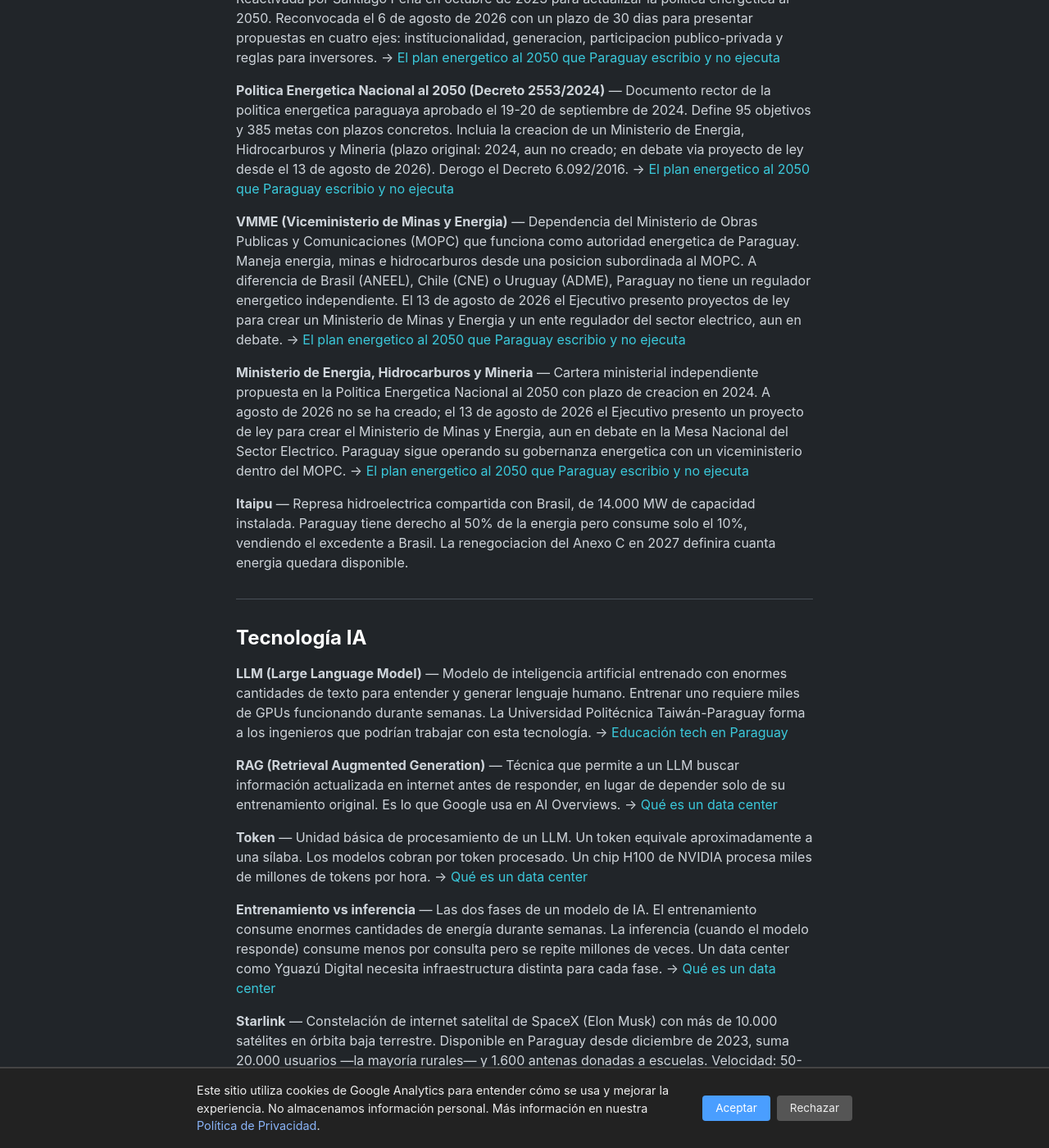
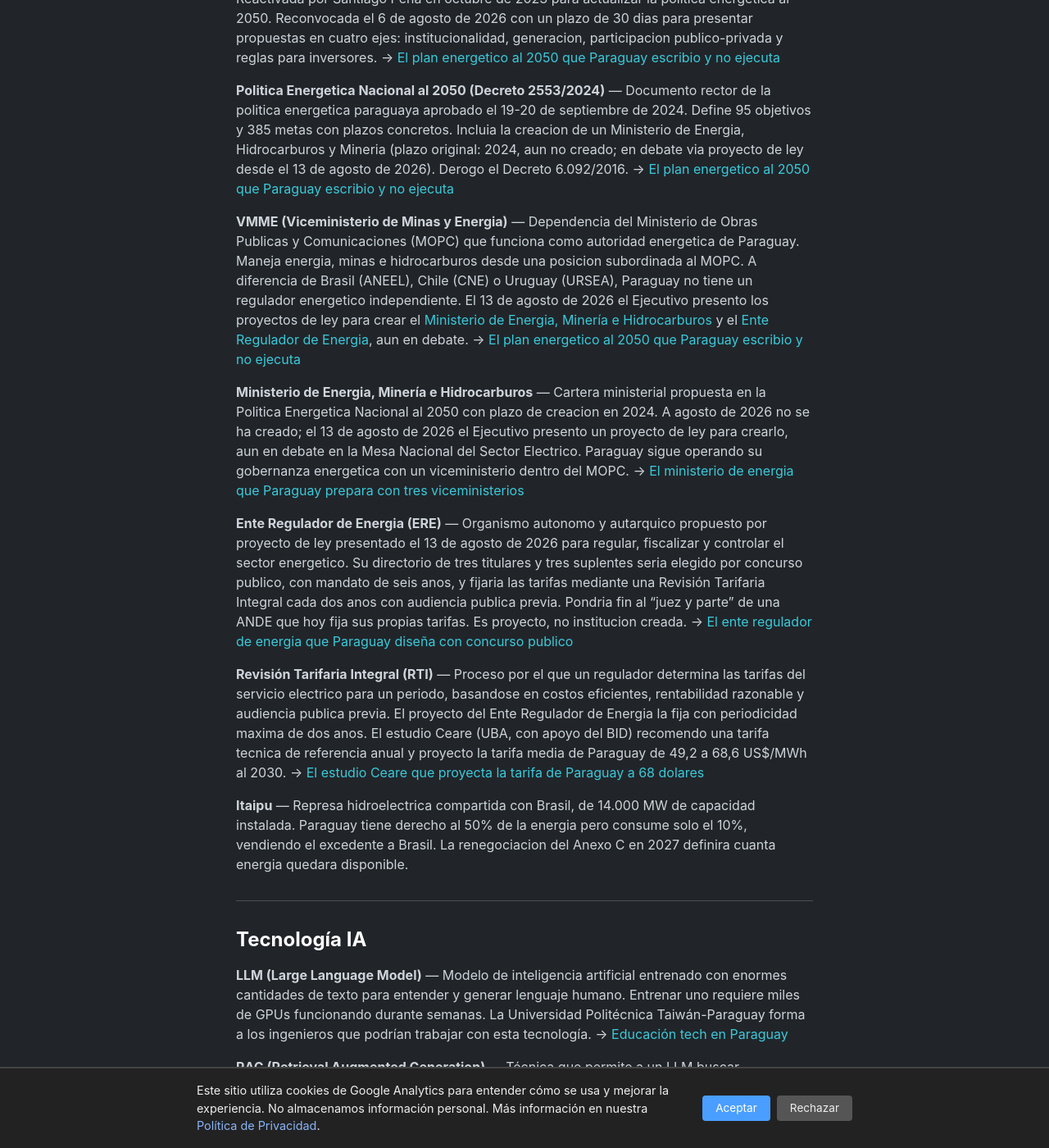
Before and after one commit to miravosqueinteresante/muchotexto.net, a Jekyll site: the page built from glosario.markdown, in a window 1280 px wide and 1400 px high, scrolled down 2375 px. Shown: the whole window at 82% size. Built offline with Jekyll 4.4.1, drawn with Linux system fonts in a browser that asks for light colours; some of the changed text lies outside the part shown.

Commit message:
Actualizar observatorio con estudio Ceare: cronologia (punto 04 agenda), glosario (ERE, RTI, Ministerio), regulacion (nombre oficial)

```diff
--- a/cronologia.markdown
+++ b/cronologia.markdown
@@ -87,7 +87,7 @@
 - **Julio 2026** — La [Identidad Electrónica supera 1.5M de usuarios](/articulos/2026/07/16/gobierno-digital-paraguay/) (~30% de adultos).
 - **27 Julio 2026** — Renuncia Félix Sosa, presidente de ANDE, por negarse a aplicar decretos de extensión tarifaria. [Miguel Báez asume como nuevo titular](/articulos/2026/08/12/mesa-energetica-pen-2050-paraguay/).
 - **6 Agosto 2026** — Santiago Peña [reconvoca la Mesa Energética Nacional](/articulos/2026/08/12/mesa-energetica-pen-2050-paraguay/) y da 30 días para propuestas en 4 ejes: institucionalidad, grandes proyectos de generación, mesa público-privada y reglas para inversores.
-- **13 Agosto 2026** — El Ejecutivo presenta **dos proyectos de ley** en la primera reunión de la Mesa Nacional del Sector Eléctrico: la [creación del Ministerio de Energía, Minería e Hidrocarburos](/articulos/2026/08/19/ministerio-energia-mineria-hidrocarburos/) y del [Ente Regulador de Energía](/articulos/2026/08/19/ente-regulador-energia/). El [documento base es la propuesta de modernización de la consultora PSR](/articulos/2026/08/19/modelo-institucional-psr-sector-electrico/). Textos a disposición pública para análisis. No son instituciones creadas, sino proyectos en debate.
+- **13 Agosto 2026** — El Ejecutivo presenta **dos proyectos de ley** en la primera reunión de la Mesa Nacional del Sector Eléctrico: la [creación del Ministerio de Energía, Minería e Hidrocarburos](/articulos/2026/08/19/ministerio-energia-mineria-hidrocarburos/) y del [Ente Regulador de Energía](/articulos/2026/08/19/ente-regulador-energia/). El [documento base es la propuesta de modernización de la consultora PSR](/articulos/2026/08/19/modelo-institucional-psr-sector-electrico/), y el [estudio Ceare sobre la tarifa](/articulos/2026/08/20/estudio-ceare-tarifa-paraguay/) fue el punto 04 de la agenda. Textos a disposición pública para análisis. No son instituciones creadas, sino proyectos en debate.
 - **Julio 2026** — Paraguay alcanza [480+ trámites digitales](/articulos/2026/07/16/gobierno-digital-paraguay/), cédula y licencia de conducir digitales disponibles.
 - **Julio 2026** — [Starlink alcanza ~20.000 usuarios](/articulos/2026/07/15/starlink-paraguay-conectividad/) en Paraguay.
 - **10 Julio 2026** — [Declaración conjunta EE.UU.-Paraguay](/articulos/2026/07/17/ciberseguridad-paraguay/) denunciando operaciones cibernéticas chinas contra el gobierno paraguayo.
--- a/glosario.markdown
+++ b/glosario.markdown
@@ -62,11 +62,17 @@
 **Politica Energetica Nacional al 2050 (Decreto 2553/2024)** — Documento rector de la politica energetica paraguaya aprobado el 19-20 de septiembre de 2024. Define 95 objetivos y 385 metas con plazos concretos. Incluia la creacion de un Ministerio de Energia, Hidrocarburos y Mineria (plazo original: 2024, aun no creado; en debate via proyecto de ley desde el 13 de agosto de 2026). Derogo el Decreto 6.092/2016.
 → [El plan energetico al 2050 que Paraguay escribio y no ejecuta](/articulos/2026/08/12/mesa-energetica-pen-2050-paraguay/)
 
-**VMME (Viceministerio de Minas y Energia)** — Dependencia del Ministerio de Obras Publicas y Comunicaciones (MOPC) que funciona como autoridad energetica de Paraguay. Maneja energia, minas e hidrocarburos desde una posicion subordinada al MOPC. A diferencia de Brasil (ANEEL), Chile (CNE) o Uruguay (ADME), Paraguay no tiene un regulador energetico independiente. El 13 de agosto de 2026 el Ejecutivo presento proyectos de ley para crear un Ministerio de Minas y Energia y un ente regulador del sector electrico, aun en debate.
+**VMME (Viceministerio de Minas y Energia)** — Dependencia del Ministerio de Obras Publicas y Comunicaciones (MOPC) que funciona como autoridad energetica de Paraguay. Maneja energia, minas e hidrocarburos desde una posicion subordinada al MOPC. A diferencia de Brasil (ANEEL), Chile (CNE) o Uruguay (URSEA), Paraguay no tiene un regulador energetico independiente. El 13 de agosto de 2026 el Ejecutivo presento los proyectos de ley para crear el [Ministerio de Energia, Minería e Hidrocarburos](/articulos/2026/08/19/ministerio-energia-mineria-hidrocarburos/) y el [Ente Regulador de Energia](/articulos/2026/08/19/ente-regulador-energia/), aun en debate.
 → [El plan energetico al 2050 que Paraguay escribio y no ejecuta](/articulos/2026/08/12/mesa-energetica-pen-2050-paraguay/)
 
-**Ministerio de Energia, Hidrocarburos y Mineria** — Cartera ministerial independiente propuesta en la Politica Energetica Nacional al 2050 con plazo de creacion en 2024. A agosto de 2026 no se ha creado; el 13 de agosto de 2026 el Ejecutivo presento un proyecto de ley para crear el Ministerio de Minas y Energia, aun en debate en la Mesa Nacional del Sector Electrico. Paraguay sigue operando su gobernanza energetica con un viceministerio dentro del MOPC.
-→ [El plan energetico al 2050 que Paraguay escribio y no ejecuta](/articulos/2026/08/12/mesa-energetica-pen-2050-paraguay/)
+**Ministerio de Energia, Minería e Hidrocarburos** — Cartera ministerial propuesta en la Politica Energetica Nacional al 2050 con plazo de creacion en 2024. A agosto de 2026 no se ha creado; el 13 de agosto de 2026 el Ejecutivo presento un proyecto de ley para crearlo, aun en debate en la Mesa Nacional del Sector Electrico. Paraguay sigue operando su gobernanza energetica con un viceministerio dentro del MOPC.
+→ [El ministerio de energia que Paraguay prepara con tres viceministerios](/articulos/2026/08/19/ministerio-energia-mineria-hidrocarburos/)
+
+**Ente Regulador de Energia (ERE)** — Organismo autonomo y autarquico propuesto por proyecto de ley presentado el 13 de agosto de 2026 para regular, fiscalizar y controlar el sector energetico. Su directorio de tres titulares y tres suplentes seria elegido por concurso publico, con mandato de seis anos, y fijaria las tarifas mediante una Revisión Tarifaria Integral cada dos anos con audiencia publica previa. Pondria fin al "juez y parte" de una ANDE que hoy fija sus propias tarifas. Es proyecto, no institucion creada.
+→ [El ente regulador de energia que Paraguay diseña con concurso publico](/articulos/2026/08/19/ente-regulador-energia/)
+
+**Revisión Tarifaria Integral (RTI)** — Proceso por el que un regulador determina las tarifas del servicio electrico para un periodo, basandose en costos eficientes, rentabilidad razonable y audiencia publica previa. El proyecto del Ente Regulador de Energia la fija con periodicidad maxima de dos anos. El estudio Ceare (UBA, con apoyo del BID) recomendo una tarifa tecnica de referencia anual y proyecto la tarifa media de Paraguay de 49,2 a 68,6 US$/MWh al 2030.
+→ [El estudio Ceare que proyecta la tarifa de Paraguay a 68 dolares](/articulos/2026/08/20/estudio-ceare-tarifa-paraguay/)
 
 **Itaipu** — Represa hidroelectrica compartida con Brasil, de 14.000 MW de capacidad instalada. Paraguay tiene derecho al 50% de la energia pero consume solo el 10%, vendiendo el excedente a Brasil. La renegociacion del Anexo C en 2027 definira cuanta energia quedara disponible.
 
--- a/regulacion.markdown
+++ b/regulacion.markdown
@@ -28,7 +28,7 @@
 - **[Ley 7599 y Decreto 6034 (2025)](/articulos/2026/05/27/apertura-sector-electrico-privado-paraguay/)** — Abren la generación de energía renovable no convencional al sector privado por primera vez. Cuatro figuras legales nuevas: autogenerador, cogenerador, generador puro y exportador. Decreto 6034 firmado el 19 de mayo de 2026.
 - **[Política Energética Nacional al 2050 (Decreto 2553/2024)](/articulos/2026/08/12/mesa-energetica-pen-2050-paraguay/)** — Aprobada el 19-20 de septiembre de 2024. 95 objetivos, 385 metas con plazos concretos. Incluía la creación de un Ministerio de Energía, Hidrocarburos y Minería (plazo original: 2024, aún sin crear a agosto 2026). Deroga el Decreto 6.092/2016. Coordinada por la Mesa Energética Nacional.
 - **[Mesa Energética Nacional](/articulos/2026/08/12/mesa-energetica-pen-2050-paraguay/)** — Creada por decreto en 2012 como órgano asesor del Presidente. Reactivada en octubre de 2023 y nuevamente el 6 de agosto de 2026, con 30 días para presentar propuestas en 4 ejes estratégicos. Existe una segunda mesa dentro del Consejo Asesor Empresarial del MIC+UIP.
-- **[Ministerio de Minas y Energía y ente regulador del sector eléctrico (proyectos de ley, 2026)](/articulos/2026/08/12/mesa-energetica-pen-2050-paraguay/)** — El 13 de agosto de 2026 el Ejecutivo presentó dos proyectos de ley —creación del Ministerio de Minas y Energía y de un ente regulador del sector eléctrico— en la primera reunión de la Mesa Nacional del Sector Eléctrico. Los textos fueron puestos a disposición pública para su debate. Son proyectos en discusión, no instituciones creadas.
+- **[Ministerio de Energía, Minería e Hidrocarburos y Ente Regulador de Energía (proyectos de ley, 2026)](/articulos/2026/08/19/ministerio-energia-mineria-hidrocarburos/)** — El 13 de agosto de 2026 el Ejecutivo presentó dos proyectos de ley —la creación del [ministerio](/articulos/2026/08/19/ministerio-energia-mineria-hidrocarburos/) y del [ente regulador](/articulos/2026/08/19/ente-regulador-energia/)— en la primera reunión de la Mesa Nacional del Sector Eléctrico. El [estudio Ceare](/articulos/2026/08/20/estudio-ceare-tarifa-paraguay/) fue el insumo técnico de la agenda. Los textos fueron puestos a disposición pública para su debate. Son proyectos en discusión, no instituciones creadas.
 - **[Tarifa de Itaipú 2024-2026](/articulos/2026/07/17/itaipu-2027-energia-paraguay/)** — Acuerdo Peña-Lula: $19.28/kW-mes. Paraguay obtiene derecho a vender su excedente en el mercado libre brasileño.
 - **[Anexo C del Tratado de Itaipú](/articulos/2026/07/17/itaipu-2027-energia-paraguay/)** — Vence el 1 de enero de 2027. Negociaciones suspendidas entre abril y noviembre de 2025 por el escándalo ABIN, y reanudadas en noviembre de 2025 tras la entrega del informe confidencial brasileño. Sin nuevo acuerdo firmado a agosto de 2026. Sin acuerdo, Paraguay pierde ~$600M/año. Define la base financiera de la binacional hasta 2053.
 
@@ -86,5 +86,5 @@
 - **Ley de historia clínica electrónica** — Aprobada en Diputados (media sanción) en abril 2025. Bajo revisión del Senado.
 - **Reglamentación de la Ley 7593** — Debe estar lista antes de noviembre 2027. La autoridad de aplicación (Dirección General dentro del MITIC) aún no fue creada.
 - **Reforma del Anexo C de Itaipú** — Negociaciones suspendidas entre abril y noviembre de 2025, reanudadas en noviembre de 2025. Continúan activas sin nuevo acuerdo a agosto de 2026. El reloj corre hacia el 1 de enero de 2027.
-- **Ministerio de Minas y Energía y ente regulador del sector eléctrico** — Proyectos de ley presentados por el Ejecutivo el 13 de agosto de 2026. En debate público; no hay plazos de aprobación y por el momento el sector sigue conducido por el VMME (MOPC) y la ANDE.
+- **Ministerio de Energía, Minería e Hidrocarburos y Ente Regulador de Energía** — Proyectos de ley presentados por el Ejecutivo el 13 de agosto de 2026. En debate público; no hay plazos de aprobación y por el momento el sector sigue conducido por el VMME (MOPC) y la ANDE.
 - **Ley integral de ciberseguridad** — No existe. La Estrategia 2025-2028 es el documento más cercano a una política de Estado en la materia.
```
Also changed, not shown: other parts of glosario.markdown (+1 -1 lines).
